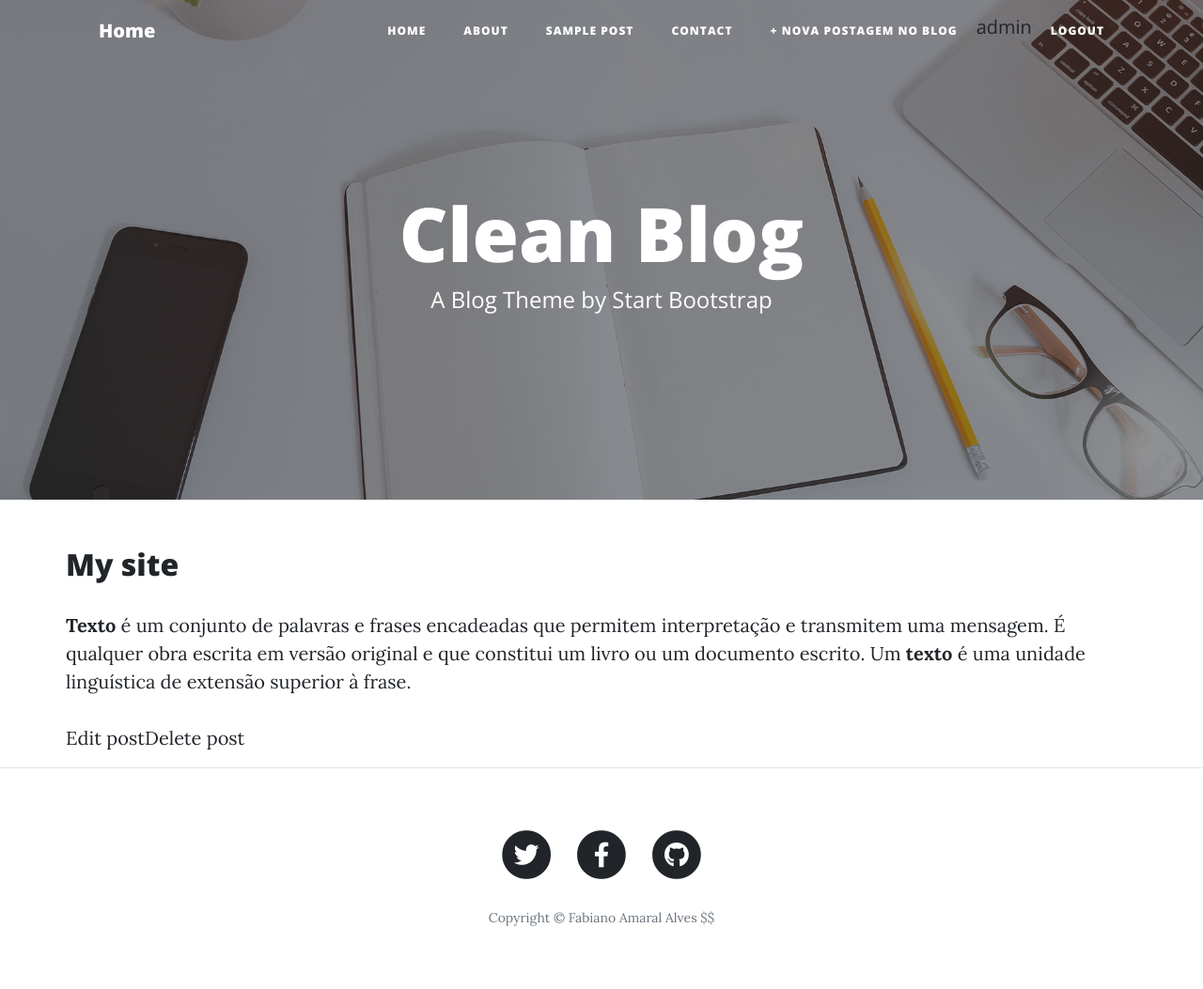
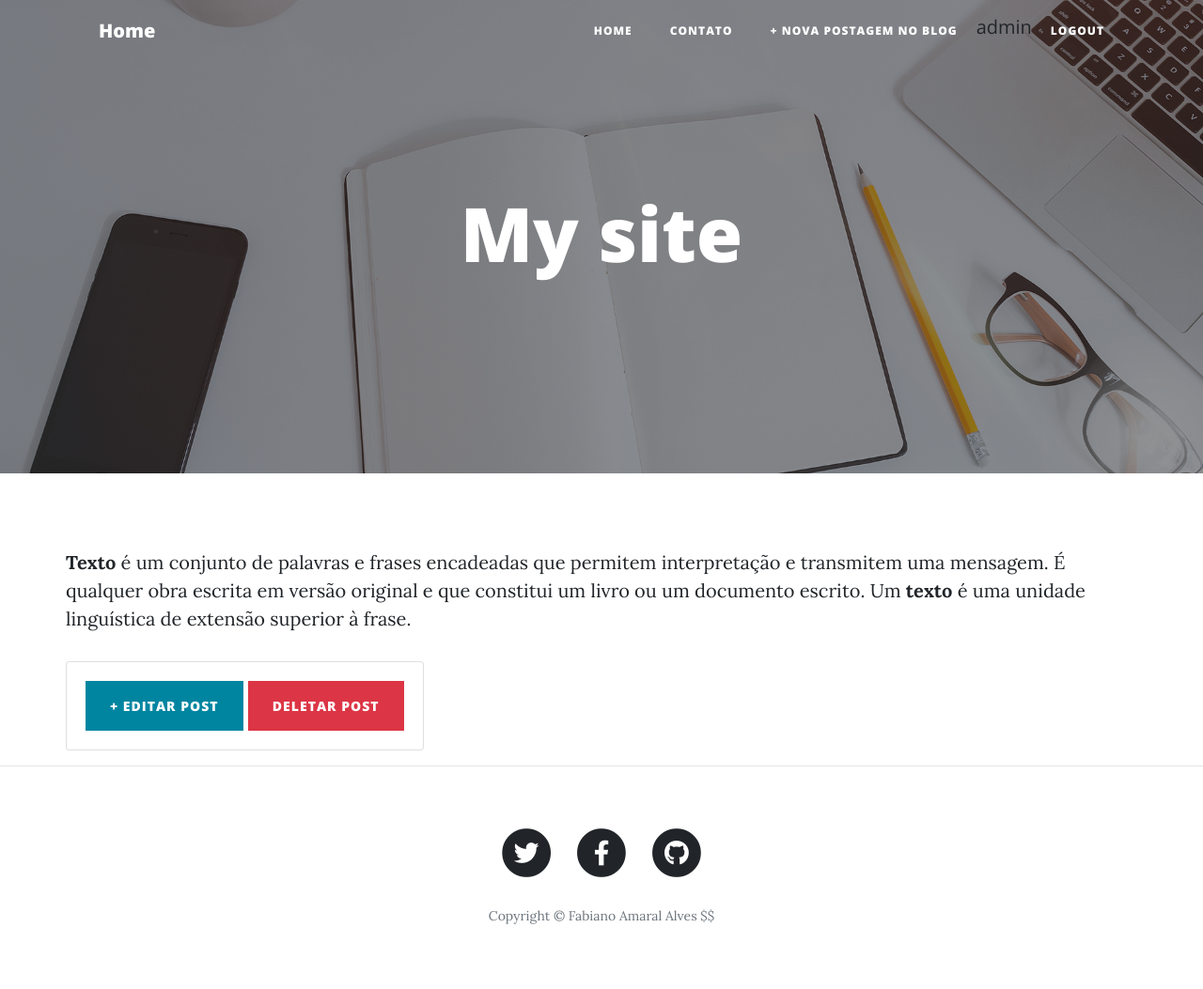
Before and after one commit to faamaral/Blog-example, a Django app: a page that uses templates/base.html in a window 1280 px wide. Shown: the whole page at 94% size. After the commit the page ends 984 px from the top, so only its background shows below. Run offline with Django 3.2, Linux system fonts and the light colour scheme; a user stored in the database is signed in; data comes from the database, SQL or seed files in the repository; both versions use the stored data as it was after the commit; some libraries are stand-ins or nearby versions.

Commit message:
Melhorando o layout e corrigindo os erros

```diff
--- a/blog/forms.py
+++ b/blog/forms.py
@@ -2,10 +2,12 @@ from django import forms
 from ckeditor.widgets import CKEditorWidget
 from .models import Post
 
+
 class Postform(forms.ModelForm):
-    title = forms.CharField(max_length=100)
+    #title = forms.CharField(max_length=100)
     content = forms.CharField(widget=CKEditorWidget())
 
     class Meta:
         model = Post
-        fields = ('title', 'created','category','image','status')
+        #fields = '__all__'
+        fields = ('title', 'content', 'category', 'image', 'status')
--- a/blog/models.py
+++ b/blog/models.py
@@ -10,7 +10,7 @@ from django.utils.html import mark_safe
 
 class PublishedManager(models.Manager):
     def get_queryset(self):
-        return super(PublishedManager,self).get_queryset()\
+        return super(PublishedManager, self).get_queryset()\
                                                         .filter(status='published')
 
 
@@ -27,7 +27,8 @@ class Category(models.Model):
     def __str__(self):
         return self.name
 
-class Post (models.Model):
+
+class Post(models.Model):
     STATUS = (
         ('draft', 'Draft'),
         ('published', 'Published'),
@@ -44,7 +45,6 @@ class Post (models.Model):
     changed = models.DateTimeField(auto_now=True)
     status = models.CharField(max_length=10, choices=STATUS, default='draft')
 
-
     objects = models.Manager()
     published1 = PublishedManager()
 
@@ -58,7 +58,7 @@ class Post (models.Model):
 
     @property
     def view_image(self):
-        return mark_safe('<img src="%s" width="400px" />'%self.imagem.url)
+        return mark_safe('<img src="%s" width="400px" />'%self.image.url)
         view_image.short_description = "Picture has been registered"
         view_image.allow_tags = True
 
--- a/blog/templates/blog/post_delete.html
+++ b/blog/templates/blog/post_delete.html
@@ -4,6 +4,6 @@
 <h1>Delete</h1>
 <form action="" method="post">{% csrf_token %}
     <p>Do you really want to delete the post "{{post.titulo}}" ?</p>
-    <input type="submit" value="Confirm">
+    <input type="submit" value="Confirm" class="btn btn-danger">
 </form>
 {% endblock content %}
--- a/blog/templates/blog/post_detail.html
+++ b/blog/templates/blog/post_detail.html
@@ -1,5 +1,26 @@
 {% extends 'base.html' %}
-{% block title %} Blog - Detail {% endblock title %}
+{% load static %}
+{% block title %} Detalhes {% endblock title %}
+{% block header %}
+<!-- Page Header -->
+
+{% if object.image %}
+<header class="masthead" style="background-image: url({{ object.image.url }})">
+{% else %}
+<header class="masthead" style="background-image: url({% static 'img/home-bg.jpg' %})">
+{% endif %}
+    <div class="overlay"></div>
+    <div class="container">
+      <div class="row">
+        <div class="col-lg-8 col-md-10 mx-auto">
+          <div class="site-heading">
+            <h1>{{ object.title }}</h1>
+          </div>
+        </div>
+      </div>
+    </div>
+</header>
+{% endblock header %}
 {% block content %}
 {% if messages %}
     <ul class="messages">
@@ -9,9 +30,15 @@
     </ul>
 {% endif %}
         <div class="post-entry">
-            <h2>{{ object.title }}</h2>
+
             <p>{{ object.content|safe }} </p>
         </div>
-        <a href="{{ object.get_absolute_url_update }}">Edit post</a><br>
-        <a href="{{ object.get_absolute_url_delete }}">Delete post</a>
+        {% if request.user.is_authenticated %}
+        <div class="card" >
+            <div class="card-body">
+                <a href="{{ object.get_absolute_url_update }}" class="btn btn-primary">+ Editar Post </a>
+                <a href="{% url 'post_delete' object.pk %}" class="btn btn-danger"> Deletar Post </a>
+            </div>
+        </div>
+        {% endif %}
 {% endblock content %}
--- a/blog/urls.py
+++ b/blog/urls.py
@@ -3,6 +3,7 @@ from . import views
 
 urlpatterns = [
     path('', views.BlogListView.as_view(),name='home'),
+    path('post/teste/', views.hello, name='hello'),
     path('post/new/', views.BlogCreateView.as_view(), name='post_new'),
     path('post/<slug:slug>/', views.BlogDetailView.as_view(), name='post_detail'),
     path('post/<int:pk>/edit/', views.BlogUpdateView.as_view(), name='post_edit'),
--- a/blog/views.py
+++ b/blog/views.py
@@ -6,6 +6,13 @@ from django.views.generic import ListView, DetailView, UpdateView, DeleteView
 from django.views.generic.edit import CreateView
 from . models import Post
 from . forms import Postform
+from django.http import HttpResponse
+from django.contrib.auth.decorators import login_required
+from django.contrib.auth.mixins import LoginRequiredMixin
+
+@login_required
+def hello(request):
+    return HttpResponse('Hello World')
 
 class BlogListView(ListView):
     model = Post
@@ -16,7 +23,7 @@ class BlogDetailView(DetailView):
     template_name = 'blog/post_detail.html'
     #context_object_name = 'custom'
 
-class BlogCreateView(SuccessMessageMixin,CreateView):
+class BlogCreateView(LoginRequiredMixin,SuccessMessageMixin,CreateView):
     model = Post
     template_name = 'blog/post_new.html'
     #fields = '__all__'
@@ -37,7 +44,7 @@ class BlogCreateView(SuccessMessageMixin,CreateView):
         return super().form_valid(form)
 
 
-class BlogUpdateView(SuccessMessageMixin,UpdateView):
+class BlogUpdateView(LoginRequiredMixin,SuccessMessageMixin,UpdateView):
     model = Post
     template_name = 'blog/post_edit.html'
     form_class = Postform
@@ -56,7 +63,7 @@ class BlogUpdateView(SuccessMessageMixin,UpdateView):
             field=self.object.title,
         )
 
-class BlogDeleteView(SuccessMessageMixin, DeleteView):
+class BlogDeleteView(LoginRequiredMixin,SuccessMessageMixin, DeleteView):
     model = Post
     template_name = 'blog/post_delete.html'
     success_url = reverse_lazy('home')
--- a/templates/base.html
+++ b/templates/base.html
@@ -36,13 +36,7 @@
                         <a class="nav-link" href="/">Home</a>
                     </li>
                     <li class="nav-item">
-                        <a class="nav-link" href="about.html">About</a>
-                    </li>
-                    <li class="nav-item">
-                        <a class="nav-link" href="post.html">Sample Post</a>
-                    </li>
-                    <li class="nav-item">
-                        <a class="nav-link" href="contact.html">Contact</a>
+                        <a class="nav-link" href="contact.html">Contato</a>
                     </li>
                     {% if user.is_authenticated %}
                     <li class="nav-item">
@@ -58,20 +52,7 @@
         </div>
     </nav>
 
-    <!-- Page Header -->
-    <header class="masthead" style="background-image: url({% static 'img/home-bg.jpg' %})">
-        <div class="overlay"></div>
-        <div class="container">
-            <div class="row">
-                <div class="col-lg-8 col-md-10 mx-auto">
-                    <div class="site-heading">
-                        <h1>Clean Blog</h1>
-                        <span class="subheading">A Blog Theme by Start Bootstrap</span>
-                    </div>
-                </div>
-            </div>
-        </div>
-    </header>
+    {% block header %} {% endblock header %}
 
     <!-- Main Content -->
     <div class="container">
```
Also changed, not shown: blog/admin.py (+5 -5 lines), blog/templates/blog/home.html (+18 -0 lines), blog/migrations/0003_auto_20200709_1908.py (added), db.sqlite3.
